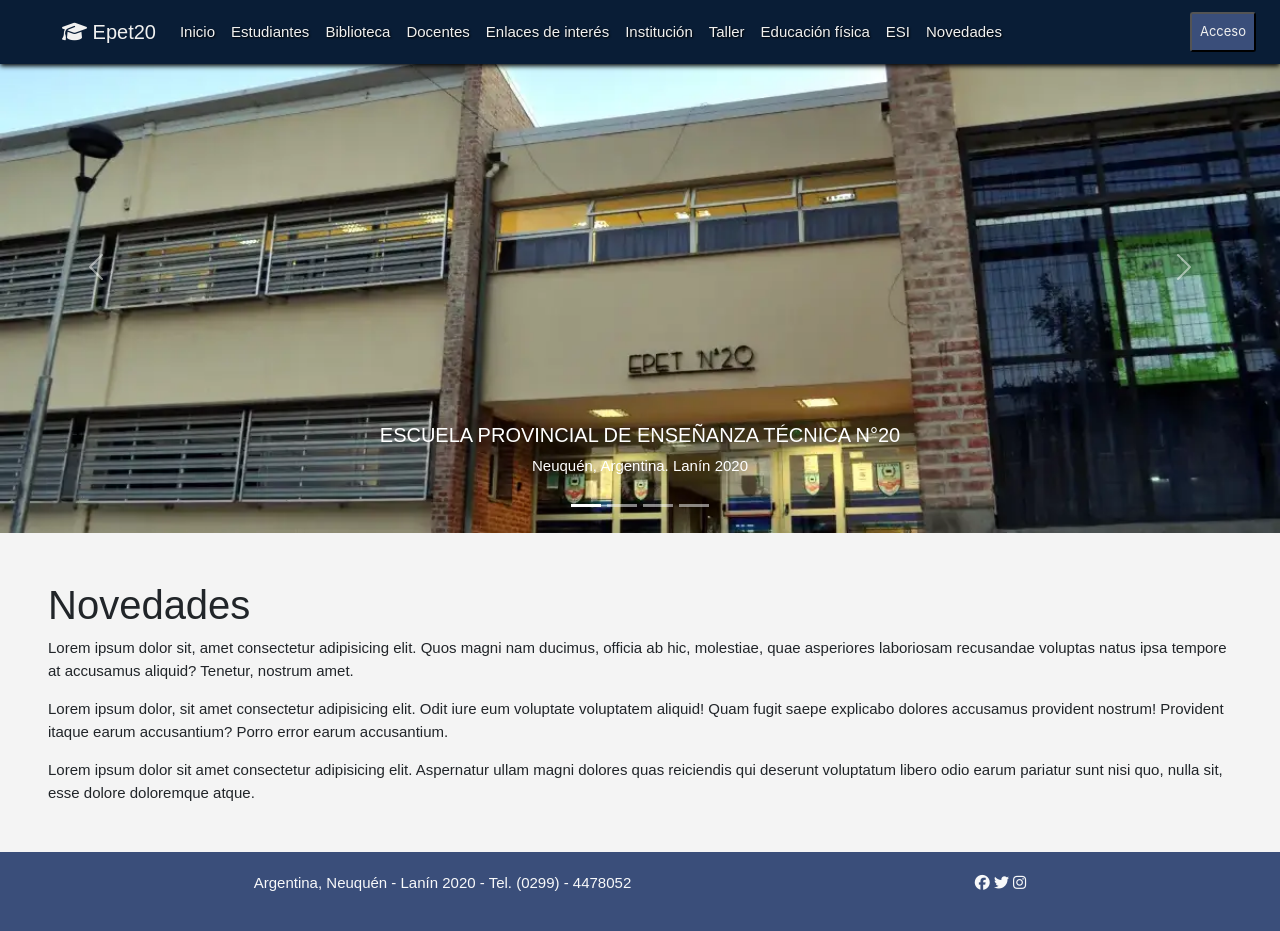
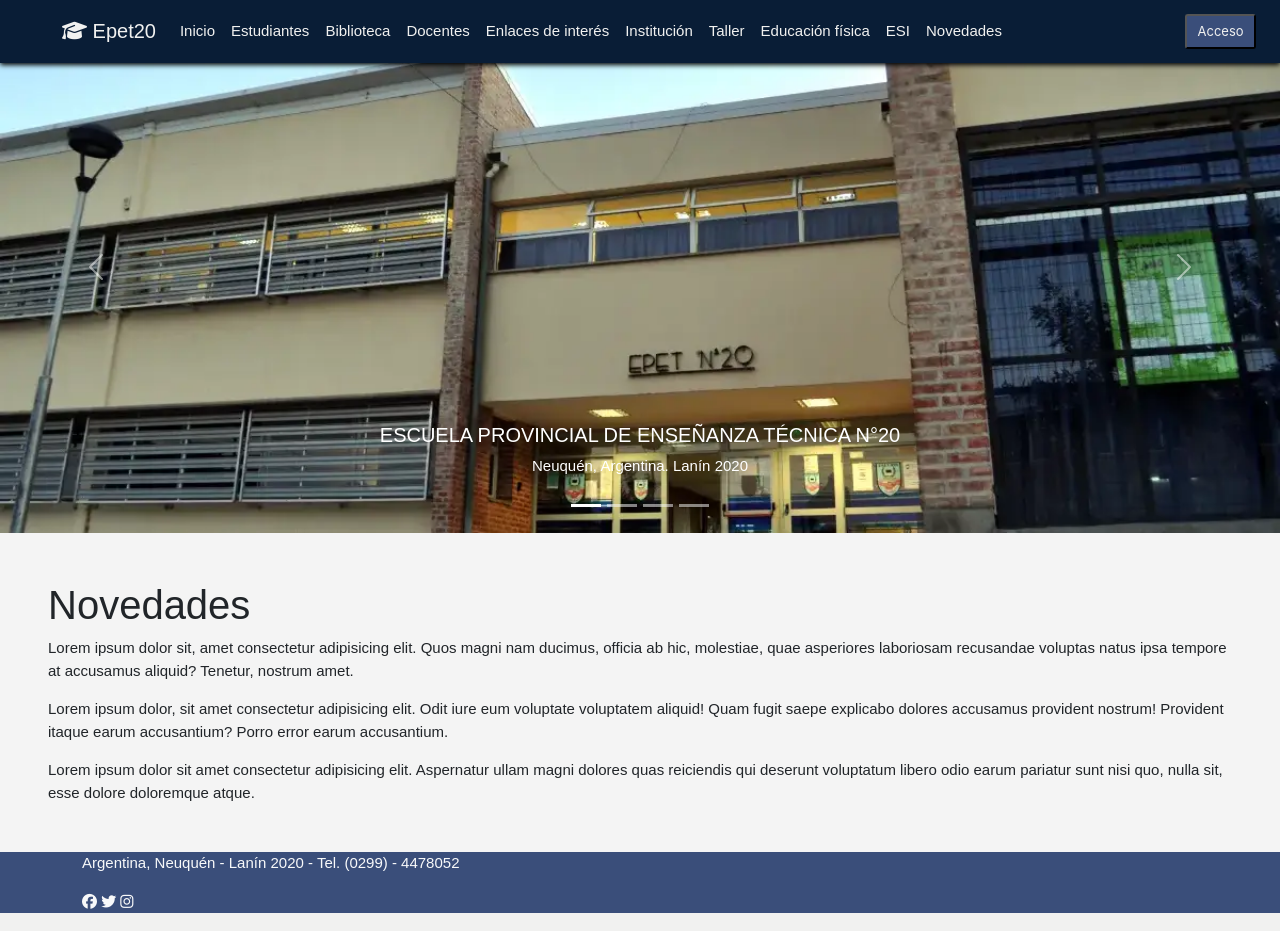
Before and after one commit to tallerWebEPET20/institucional, a PHP site: page / in a window 1280 px wide. Run offline with PHP 8.4, Linux system fonts and the light colour scheme; some libraries are stand-ins or nearby versions.

Commit message:
modificaciones navbar

```diff
--- a/css/style.css
+++ b/css/style.css
@@ -128,10 +128,6 @@ body{
 
 /* fin modal base*/
 
-.actived:hover{
-color: var(--cyan);
-}
-
 .n-color{
 color: var(--white);
 }
@@ -144,7 +140,15 @@ color: var(--c);
   background-color: var(--white);
 }
 
+.n-color-2{
+  color: var(--font);
+  text-shadow: 1px 1px 1px black;
+}
 
+.n-color-4{
+  text-shadow: 1px 1px 2px black;
+  color: var(--danger);
+}
 
 /*----------navbar----------*/
 .container-fluid{
@@ -171,9 +175,64 @@ color: var(--c);
   color: var(--white);
 }
 
-.navbar-toggler-icon{
+.dropdown-menu{
+  background-color: var(--dark);
+  border: var(--dark);
+}
+
+.n-color-3,.dropdown-item{
   color: var(--white);
 }
+
+.n-color-3:hover{
+  color: var(--c);
+}
+
+/* btn acceso */
+/* CSS */
+.button-8 {
+  background-color: var(--blueDark);
+  border-radius: 3px;
+  border: 1px solid --dark;
+  box-shadow: --white 0 1px 0 0 inset;
+  box-sizing: border-box;
+  color: var(--white);
+  cursor: pointer;
+  display: inline-block;
+  font-family: -apple-system,system-ui,"Segoe UI","Liberation Sans",sans-serif;
+  font-size: 13px;
+  font-weight: 400;
+  line-height: 1.15385;
+  margin: 0;
+  outline: none;
+  padding: 8px .8em;
+  position: relative;
+  text-align: center;
+  text-decoration: none;
+  user-select: none;
+  -webkit-user-select: none;
+  touch-action: manipulation;
+  vertical-align: baseline;
+  white-space: nowrap;
+}
+
+.button-8:hover,
+.button-8:focus {
+  background-color: var(--c);
+  color: var(--blueDark);
+}
+
+.button-8:focus {
+  box-shadow: 0 0 0 4px --c;
+}
+
+.button-8:active {
+  background-color: --c;
+  box-shadow: none;
+  color: var(--blue);
+}
+
+/* fin btn acceso */
 
 /*----------fin navbar----------*/
 
@@ -244,28 +303,7 @@ color: var(--light);
 
 }
 
-.n-color-2{
-  color: var(--font);
-  text-shadow: 1px 1px 1px black;
-}
 
-.actived-2{
-  color: var(--dark);
-  text-shadow: 1px 1px 2px black;
-}
-
-.n-color-3{
-  color: var(--white);
-}
-
-.n-color-3:hover{
-  color: var(--c);
-}
-
-.n-color-4{
-  text-shadow: 1px 1px 2px black;
-  color: var(--danger);
-}
 
 .btn-color-4{
   color: var(--danger2);
@@ -304,7 +342,7 @@ color: var(--light);
 .footer{
   color: var(--light);
   background-color: var(--blueDark);
-  padding: 20px 0;
+  /* padding: 20px 0; */
   width: 100%;
   position: absolute;
 }
@@ -313,43 +351,9 @@ div a{
   text-decoration: none;
 }
 
-.footerConteiner{
+/* .footerConteiner{
   display: flex;
   justify-content: space-around;
-}
+} */
 
 /* fin footer*/
-
-/* btn acceso */
-
-.button-8 {
-  background-color: var(--blueDark);
-  border-radius: 3px;
-  border: 1px solid --blueDark;
-  color: var(--white);
-  cursor: pointer;
-  font-family: -apple-system,system-ui,"Segoe UI","Liberation Sans",sans-serif;
-  font-size: 13px;
-  font-weight: 400;
-  padding: 8px;
-  text-align: center;
-  text-decoration: none;
-}
-
-.button-8:hover,
-.button-8:focus {
-  background-color: #b3d3ea;
-  color: #2c5777;
-}
-
-.button-8:focus {
-  box-shadow: 0 0 0 4px rgba(0, 149, 255, .15);
-}
-
-.button-8:active {
-  background-color: #a0c7e4;
-  box-shadow: none;
-  color: #2c5777;
-}
-
-/* fin btn acceso */
--- a/index.html
+++ b/index.html
@@ -26,18 +26,18 @@
           <div class="logo">
             <a class="transition-2 navbar-brand transition" href="index.html"><i class="fa-sharp fa-solid fa-graduation-cap"></i> Epet20</a>
             <button class="navbar-toggler" type="button" data-bs-toggle="collapse" data-bs-target="#navbarSupportedContent" aria-controls="navbarSupportedContent" aria-expanded="false" aria-label="Toggle navigation">
-                <i class="fa-solid fa-bars"></i>
+                <img src="img/menu.svg" alt="menu hamburguesa">
             </button>
           </div>
 
           <div class="collapse navbar-collapse" id="navbarSupportedContent">
               <ul class="navbar-nav me-auto mb-2 mb-lg-0">
                   <li class="nav-item">
-                      <a id="menu-2" class="nav-link actived actived-2 n-color-3" aria-current="page" href="#">Inicio</a>
+                      <a id="menu-2" class="nav-link actived n-color-3" aria-current="page" href="#">Inicio</a>
                   </li>
                   <!--cierra item inicio-->
 
-                  <li class="nav-item dropdown"> <a id="menu-2"class="nav-link actived-2 n-color-3" aria-current="page" href="#"role="button" data-bs-toggle="dropdown" aria-expanded="false">
+                  <li class="nav-item dropdown"> <a id="menu-2" class="nav-link n-color-3" aria-current="page" href="#"role="button" data-bs-toggle="dropdown" aria-expanded="false">
                   Estudiantes</a>
                       <ul class="dropdown-menu">
                           <li><a class="dropdown-item" href="https://drive.google.com/drive/u/0/folders/1kCV7bdWGIKzSJMSGzXYR7FPcdq2fC6ir">Bolsa de trabajo</a></li>
@@ -54,7 +54,7 @@
                   <!--cierra item estudiantes-->
 
                   <li class="nav-item dropdown">
-                      <a id="menu-2"class="nav-link actived-2 n-color-3" aria-current="page" href="#"role="button" data-bs-toggle="dropdown" aria-expanded="false">
+                      <a id="menu-2" class="nav-link n-color-3" aria-current="page" href="#"role="button" data-bs-toggle="dropdown" aria-expanded="false">
                       Biblioteca</a>
                       <ul class="dropdown-menu">
                           <li><a class="dropdown-item" href="https://drive.google.com/drive/folders/1Ivw5xQGpYSQ8k8avcprrLHbtYpDQa-Fs">Cuadernillos Ingresantes 1er año 2025</a></li>
@@ -63,7 +63,7 @@
                   <!--cierra item biblioteca-->
 
                   <li class="nav-item dropdown">
-                      <a id="menu-2"class="nav-link actived-2 n-color-3" aria-current="page" href="#"role="button" data-bs-toggle="dropdown" aria-expanded="false">
+                      <a id="menu-2" class="nav-link n-color-3" aria-current="page" href="#"role="button" data-bs-toggle="dropdown" aria-expanded="false">
                       Docentes</a>
                       <ul class="dropdown-menu">
                           <li><a class="dropdown-item" href="https://drive.google.com/drive/folders/1yYFvkvTZolkhj7nEc3YOymVOEFvXYbhb">Preceptores por curso</a></li>
@@ -73,7 +73,7 @@
                   <!--cierra item docentes-->
 
                   <li class="nav-item dropdown">
-                      <a id="menu-2"class="nav-link actived-2 n-color-3" aria-current="page" href="#"role="button" data-bs-toggle="dropdown" aria-expanded="false">
+                      <a id="menu-2" class="nav-link n-color-3" aria-current="page" href="#"role="button" data-bs-toggle="dropdown" aria-expanded="false">
                       Enlaces de interés</a>
                       <ul class="dropdown-menu">
                           <li><a class="dropdown-item" href="historia.html">Historia</a></li>
@@ -84,7 +84,7 @@
                   <!--cierra enlaces de interes-->
 
                   <li class="nav-item dropdown">
-                      <a id="menu-2"class="nav-link actived-2 n-color-3" aria-current="page" href="#"role="button" data-bs-toggle="dropdown" aria-expanded="false">
+                      <a id="menu-2" class="nav-link n-color-3" aria-current="page" href="#"role="button" data-bs-toggle="dropdown" aria-expanded="false">
                       Institución</a>
                           <ul class="dropdown-menu">
                               <li><a class="dropdown-item" href="https://drive.google.com/drive/folders/1mgbCeYQN4VFBRPktpB2ljmCdAz2uBiXY">Asesoría</a></li>
@@ -95,25 +95,25 @@
                   <!--cierra institucion-->
 
                   <li class="nav-item dropdown">
-                      <a target="_blank" id="menu-2" class="nav-link actived-2 n-color-3" aria-current="page" href="https://drive.google.com/drive/folders/1m52isQx2tvcDFPQyAYFKWYYGfNyDOkiQ">
+                      <a target="_blank" id="menu-2" class="nav-link  n-color-3" aria-current="page" href="https://drive.google.com/drive/folders/1m52isQx2tvcDFPQyAYFKWYYGfNyDOkiQ">
                       Taller</a>
                   </li>
                   <!--cierra taller-->
 
                   <li class="nav-item">
-                      <a target="_blank" id="menu-2" class="nav-link actived-2 n-color-3" aria-current="page" href="https://drive.google.com/drive/u/1/folders/1U1wsIHT1J_9szuHrpPf9YePeE_DiGHWN">
+                      <a target="_blank" id="menu-2" class="nav-link  n-color-3" aria-current="page" href="https://drive.google.com/drive/u/1/folders/1U1wsIHT1J_9szuHrpPf9YePeE_DiGHWN">
                       Educación física</a>
                   </li>
                   <!--cierra ed fisica-->
 
                   <li class="nav-item">
-                      <a target="_blank" id="menu-2" class="nav-link actived-2 n-color-3" aria-current="page" href="https://drive.google.com/drive/u/0/folders/1A14Bjihlx9Xex8QW_s_qgIv5fD76GPOu">
+                      <a target="_blank" id="menu-2" class="nav-link  n-color-3" aria-current="page" href="https://drive.google.com/drive/u/0/folders/1A14Bjihlx9Xex8QW_s_qgIv5fD76GPOu">
                       ESI</a>
                   </li>
                   <!--cierra esi-->
 
                   <li class="nav-item">
-                      <a id="menu-2" class="nav-link actived-2 n-color-3" aria-current="page" href="novedades.html">
+                      <a id="menu-2" class="nav-link  n-color-3" aria-current="page" href="novedades.html">
                       Novedades</a>
                   </li>
                   <!--cierra novedades-->
```
Also changed, not shown: img/menu.png (added), img/menu.svg (added).
